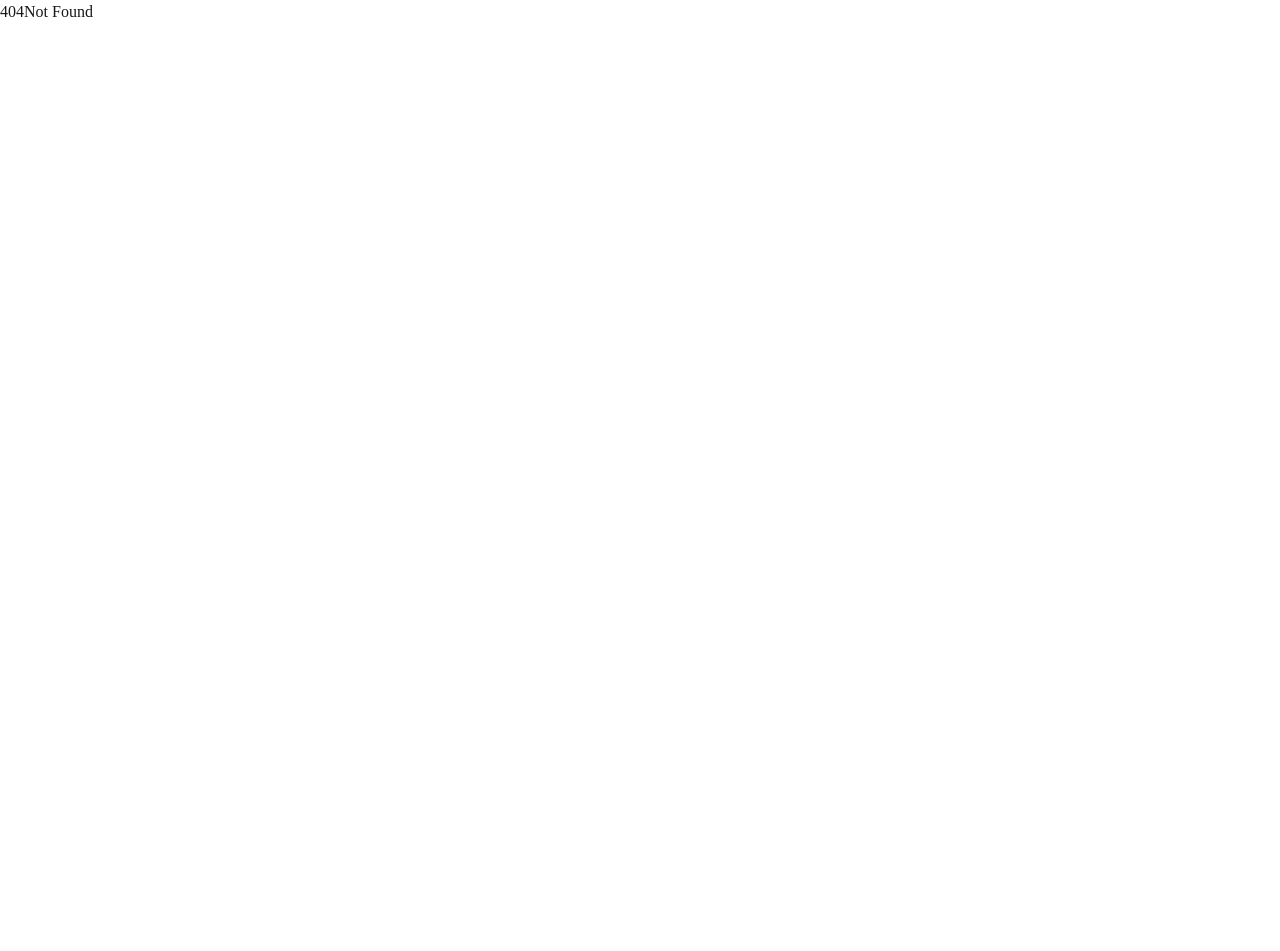
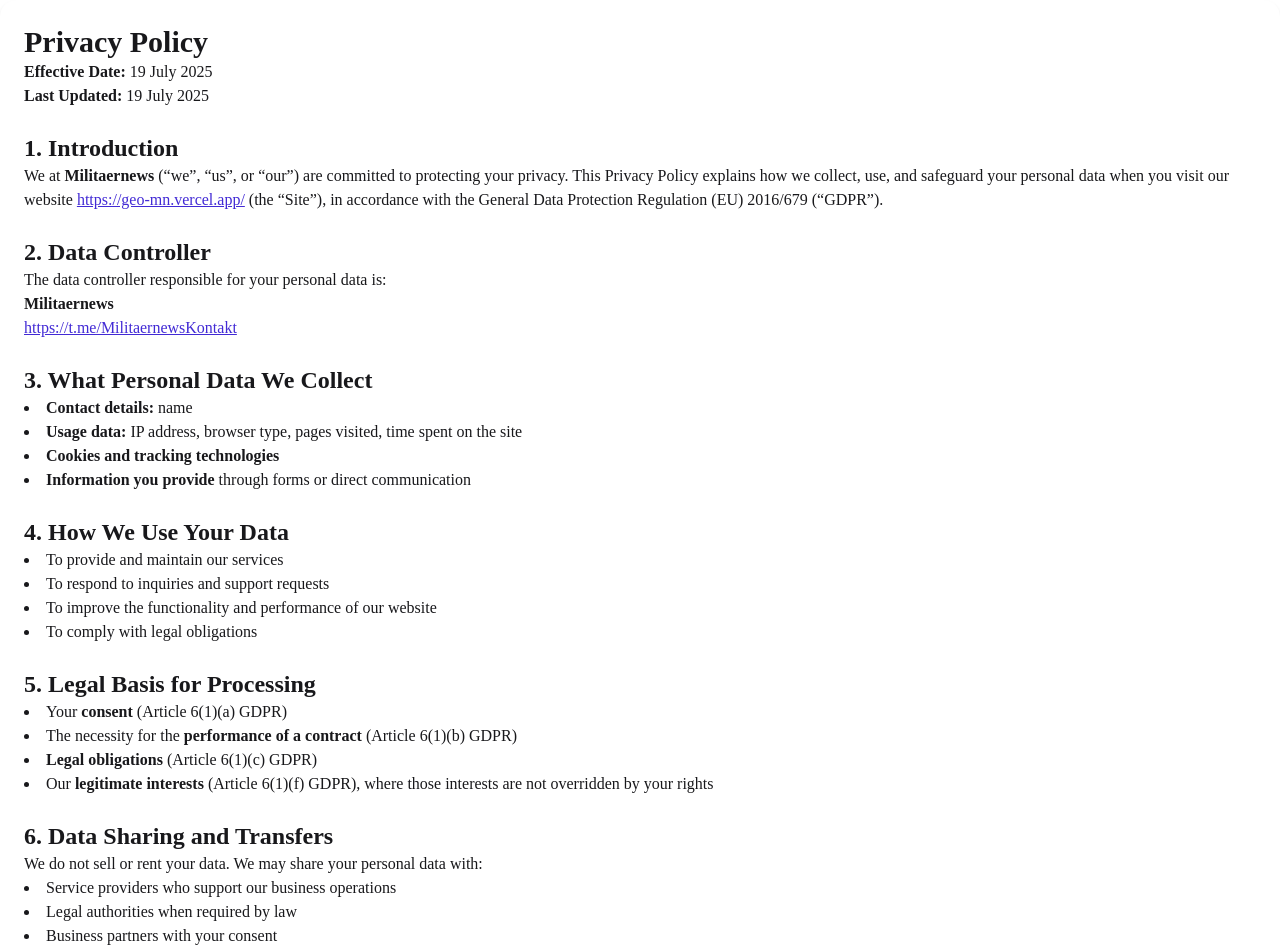
Before and after one commit to militaernews/geo-sv, a SvelteKit app: page /privacy-policy in a window 1280 px wide. Before the commit this address had no page. Shown: the top 951 px of the page. Before the commit the page ends 800 px from the top, so only its background shows below. Built offline with nearby package versions, Linux system fonts and the light colour scheme.

Commit message:
cookie banner

```diff
--- a/package.json
+++ b/package.json
@@ -16,6 +16,7 @@
 	"devDependencies": {
 		"@eslint/compat": "1.3.1",
 		"@eslint/js": "9.31.0",
+		"@sveltejs/adapter-auto": "^6.0.1",
 		"@sveltejs/adapter-vercel": "^5.8.0",
 		"@sveltejs/kit": "2.25.1",
 		"@sveltejs/vite-plugin-svelte": "6.1.0",
@@ -33,6 +34,7 @@
 		"svelte": "5.36.8",
 		"svelte-adapter-bun": "^0.5.2",
 		"svelte-check": "4.3.0",
+		"svelte-cookie-consent": "^2.3.0",
 		"tailwindcss": "4.1.11",
 		"typescript": "5.8.3",
 		"typescript-eslint": "8.37.0",
@@ -40,6 +42,7 @@
 		"vite": "7.0.5"
 	},
 	"dependencies": {
+		"@boxfish-studio/sveltekit-cookie-manager": "^1.0.3",
 		"@iconify/svelte": "5.0.0",
 		"dom-to-image": "^2.6.0",
 		"html2canvas": "^1.4.1",
--- /dev/null
+++ b/src/lib/component/CookieBanner.svelte
@@ -0,0 +1,23 @@
+<script lang="ts">
+	import { CookieManager } from '@boxfish-studio/sveltekit-cookie-manager';
+	import type { SKCMConfiguration } from '@boxfish-studio/sveltekit-cookie-manager';
+
+	const configuration: SKCMConfiguration = {
+		disclaimer: {
+			title: 'This website uses cookies',
+			body: 'By using this site, you agree with our use of cookies'
+		},
+		services: {
+			googleAnalyticsUniversalId: 'UA-XXXXXXXX',
+			googleAnalytics4Id: 'G-XXXXXXXX'
+		},
+		theme: {
+			primary: '#14cabf',
+			dark: '#131f37',
+			medium: '#b0bfd9',
+			light: '#fff'
+		}
+	};
+</script>
+
+<CookieManager {configuration} />
--- a/src/lib/component/MapModal.svelte
+++ b/src/lib/component/MapModal.svelte
@@ -17,7 +17,7 @@
 	<div class="modal modal-open">
 		<div class="modal-box w-11/12 max-w-md">
 			<div class="mb-6 flex items-center gap-3">
-				<FluentEmojiPlus class="h-8 w-8" />
+				<FluentEmojiPlus class="size-5" />
 				<h3 class="text-xl font-bold">Add Custom Map</h3>
 			</div>
 
@@ -52,10 +52,7 @@
 
 			<div class="modal-action mt-8">
 				<button class="btn btn-ghost" onclick={onClose}>Cancel</button>
-				<button class="btn btn-primary" onclick={onAddMap}>
-					<FluentEmojiPlus class="h-4 w-4" />
-					Add Map
-				</button>
+				<button class="btn btn-primary" onclick={onAddMap}> Add Map </button>
 			</div>
 		</div>
 		<form method="dialog" class="modal-backdrop" onclick={onClose}>
--- a/src/routes/+layout.svelte
+++ b/src/routes/+layout.svelte
@@ -1,4 +1,5 @@
 <script lang="ts">
+	import CookieBanner from '$lib/component/CookieBanner.svelte';
 	import '../app.css';
 	let { children } = $props();
 </script>
@@ -6,3 +7,5 @@
 <div class="100dvw 100dvh relative flex flex-row" style="font-family:'HP Simplified'">
 	{@render children()}
 </div>
+
+<CookieBanner />
--- a/src/routes/+page.svelte
+++ b/src/routes/+page.svelte
@@ -12,6 +12,7 @@
 	import { captureScreenshot } from '$lib/utils/screenshotUtils';
 	import { createPersistentState } from '$lib/utils/storeutils';
 	import { defaultMapSources } from '$lib/defaults';
+	import CookieBanner from '$lib/component/CookieBanner.svelte';
 
 	// --- Initial State Definitions ---
 	const [initialDisplayLegend, saveDisplayLegend] = createPersistentState('displayLegend', true);
--- /dev/null
+++ b/src/routes/privacy-policy/+page.svelte
@@ -0,0 +1,119 @@
+<div class="prose lg:prose-xl bg-base-100 mx-auto rounded-2xl p-6 shadow-md">
+	<h1 class="text-3xl font-bold">Privacy Policy</h1>
+	<p>
+		<strong>Effective Date:</strong> 19 July 2025<br />
+		<strong>Last Updated:</strong> 19 July 2025
+	</p>
+
+	<h2 class="mt-6 text-2xl font-semibold">1. Introduction</h2>
+	<p>
+		We at <strong>Militaernews</strong> (“we”, “us”, or “our”) are committed to protecting your
+		privacy. This Privacy Policy explains how we collect, use, and safeguard your personal data when
+		you visit our website
+		<a class="link link-primary" href="https://geo-mn.vercel.app/">https://geo-mn.vercel.app/</a> (the
+		“Site”), in accordance with the General Data Protection Regulation (EU) 2016/679 (“GDPR”).
+	</p>
+
+	<h2 class="mt-6 text-2xl font-semibold">2. Data Controller</h2>
+	<p>The data controller responsible for your personal data is:</p>
+	<p>
+		<strong>Militaernews</strong><br />
+		<a class="link link-primary" href="https://t.me/MilitaernewsKontakt"
+			>https://t.me/MilitaernewsKontakt</a
+		>
+	</p>
+
+	<h2 class="mt-6 text-2xl font-semibold">3. What Personal Data We Collect</h2>
+	<ul class="list-inside list-disc">
+		<li><strong>Contact details:</strong> name</li>
+		<li>
+			<strong>Usage data:</strong> IP address, browser type, pages visited, time spent on the site
+		</li>
+		<li><strong>Cookies and tracking technologies</strong></li>
+		<li><strong>Information you provide</strong> through forms or direct communication</li>
+	</ul>
+
+	<h2 class="mt-6 text-2xl font-semibold">4. How We Use Your Data</h2>
+	<ul class="list-inside list-disc">
+		<li>To provide and maintain our services</li>
+		<li>To respond to inquiries and support requests</li>
+		<li>To improve the functionality and performance of our website</li>
+		<li>To comply with legal obligations</li>
+	</ul>
+
+	<h2 class="mt-6 text-2xl font-semibold">5. Legal Basis for Processing</h2>
+	<ul class="list-inside list-disc">
+		<li>Your <strong>consent</strong> (Article 6(1)(a) GDPR)</li>
+		<li>The necessity for the <strong>performance of a contract</strong> (Article 6(1)(b) GDPR)</li>
+		<li><strong>Legal obligations</strong> (Article 6(1)(c) GDPR)</li>
+		<li>
+			Our <strong>legitimate interests</strong> (Article 6(1)(f) GDPR), where those interests are not
+			overridden by your rights
+		</li>
+	</ul>
+
+	<h2 class="mt-6 text-2xl font-semibold">6. Data Sharing and Transfers</h2>
+	<p>We do not sell or rent your data. We may share your personal data with:</p>
+	<ul class="list-inside list-disc">
+		<li>Service providers who support our business operations</li>
+		<li>Legal authorities when required by law</li>
+		<li>Business partners with your consent</li>
+	</ul>
+	<p>
+		If data is transferred outside the European Economic Area (EEA), we ensure adequate protection
+		through Standard Contractual Clauses or other appropriate safeguards.
+	</p>
+
+	<h2 class="mt-6 text-2xl font-semibold">7. Your Rights Under the GDPR</h2>
+	<ul class="list-inside list-disc">
+		<li>Right to <strong>access</strong> your data</li>
+		<li>Right to <strong>rectify</strong> inaccurate or incomplete data</li>
+		<li>Right to <strong>erasure</strong> ("right to be forgotten")</li>
+		<li>Right to <strong>restrict</strong> processing</li>
+		<li>Right to <strong>data portability</strong></li>
+		<li>Right to <strong>object</strong> to processing</li>
+		<li>Right to <strong>withdraw consent</strong> at any time</li>
+	</ul>
+	<p>
+		To exercise any of these rights, contact us at:
+		<a class="link link-primary" href="https://t.me/MilitaernewsKontakt"
+			>https://t.me/MilitaernewsKontakt</a
+		>
+	</p>
+
+	<h2 class="mt-6 text-2xl font-semibold">8. Data Retention</h2>
+	<p>
+		We retain your personal data only as long as necessary for the purposes described in this policy
+		or to comply with legal obligations.
+	</p>
+
+	<h2 class="mt-6 text-2xl font-semibold">9. Cookies</h2>
+	<p>
+		We use cookies to enhance user experience and analyze site traffic. You can control cookies
+		through your browser settings.
+	</p>
+
+	<h2 class="mt-6 text-2xl font-semibold">10. Security</h2>
+	<p>
+		We implement appropriate technical and organizational measures to protect your data from
+		unauthorized access, loss, or misuse.
+	</p>
+
+	<h2 class="mt-6 text-2xl font-semibold">11. Contact</h2>
+	<p>
+		If you have questions or concerns about this Privacy Policy or our data practices, please
+		contact:
+	</p>
+	<p>
+		<strong>Data Protection Officer (DPO)</strong> (if applicable):<br />
+		<a class="link link-primary" href="https://t.me/MilitaernewsKontakt"
+			>https://t.me/MilitaernewsKontakt</a
+		>
+	</p>
+
+	<h2 class="mt-6 text-2xl font-semibold">12. Complaints</h2>
+	<p>
+		If you believe your data protection rights have been violated, you can lodge a complaint with
+		your local Data Protection Authority.
+	</p>
+</div>
--- a/svelte.config.js
+++ b/svelte.config.js
@@ -1,4 +1,4 @@
-import adapter from '@sveltejs/adapter-vercel';
+import adapter from '@sveltejs/adapter-auto';
 import { vitePreprocess } from '@sveltejs/vite-plugin-svelte';
 
 /** @type {import('@sveltejs/kit').Config} */
```
Also changed, not shown: 1 other file (tests, documents, lock files or other folders).
